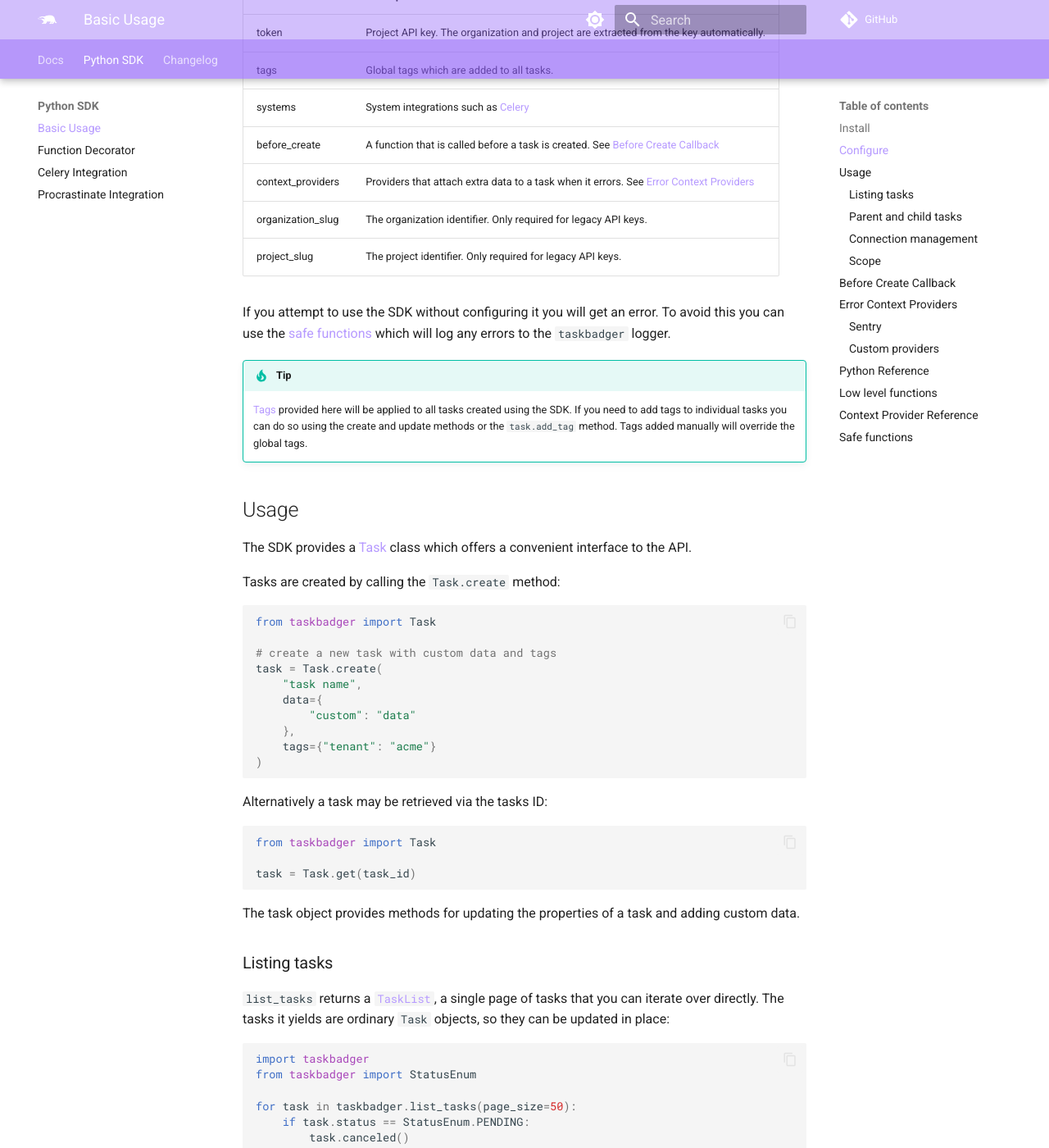
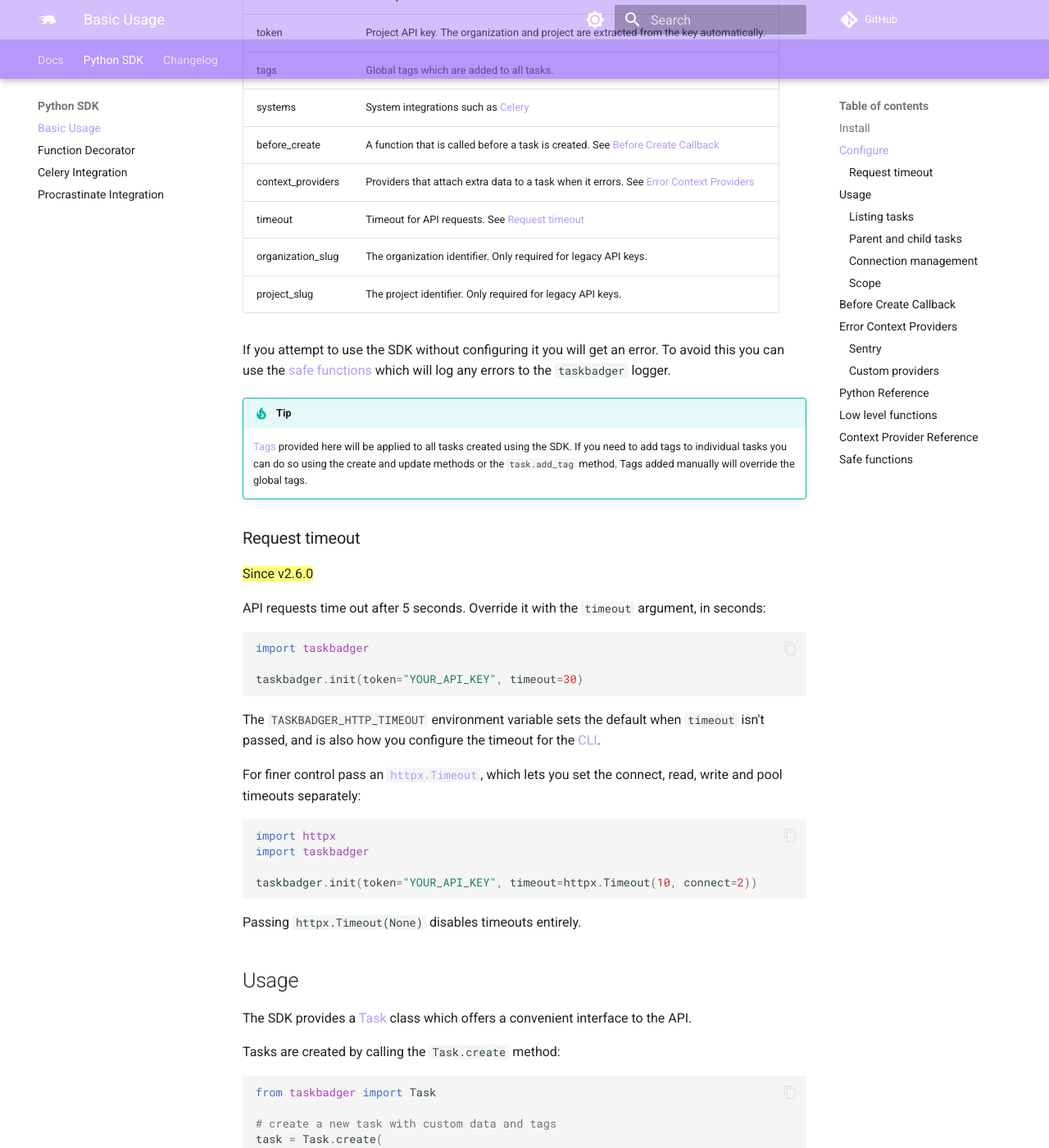
Before and after one commit to taskbadger/taskbadger-docs, an MkDocs documentation site: the page built from docs/python.md, in a window 1280 px wide and 1400 px high, scrolled down 805 px. Shown: the whole window at 82% size. Built offline with MkDocs 1.6.1 and Material for MkDocs 9.7.7, drawn with Linux system fonts in a browser that asks for light colours; comment, search, counter and statistics services are not loaded.

Commit message:
update docs for 2.6.0

````diff
--- a/docs/python.md
+++ b/docs/python.md
@@ -34,6 +34,7 @@
 | systems           | System integrations such as [Celery](python-celery.md)                                                    |
 | before_create     | A function that is called before a task is created. See [Before Create Callback](#before-create-callback) |
 | context_providers | Providers that attach extra data to a task when it errors. See [Error Context Providers](#error-context-providers) |
+| timeout           | Timeout for API requests. See [Request timeout](#request-timeout)                                         |
 | organization_slug | The organization identifier. Only required for legacy API keys.                                           |
 | project_slug      | The project identifier. Only required for legacy API keys.                                                |
 
@@ -42,6 +43,33 @@
 
 !!! tip
     [Tags](data_model.md#tags) provided here will be applied to all tasks created using the SDK. If you need to add tags to individual tasks you can do so using the create and update methods or the `task.add_tag` method. Tags added manually will override the global tags.
+
+### Request timeout
+
+==Since v2.6.0==
+
+API requests time out after 5 seconds. Override it with the `timeout` argument, in seconds:
+
+```python
+import taskbadger
+
+taskbadger.init(token="YOUR_API_KEY", timeout=30)
+```
+
+The `TASKBADGER_HTTP_TIMEOUT` environment variable sets the default when `timeout` isn't passed,
+and is also how you configure the timeout for the [CLI](cli.md#environment-variables).
+
+For finer control pass an [`httpx.Timeout`](https://www.python-httpx.org/advanced/timeouts/),
+which lets you set the connect, read, write and pool timeouts separately:
+
+```python
+import httpx
+import taskbadger
+
+taskbadger.init(token="YOUR_API_KEY", timeout=httpx.Timeout(10, connect=2))
+```
+
+Passing `httpx.Timeout(None)` disables timeouts entirely.
 
 ## Usage
 
````
Also changed, not shown: docs/changelog.md (+8 -0 lines), docs/cli.md (+5 -0 lines).
